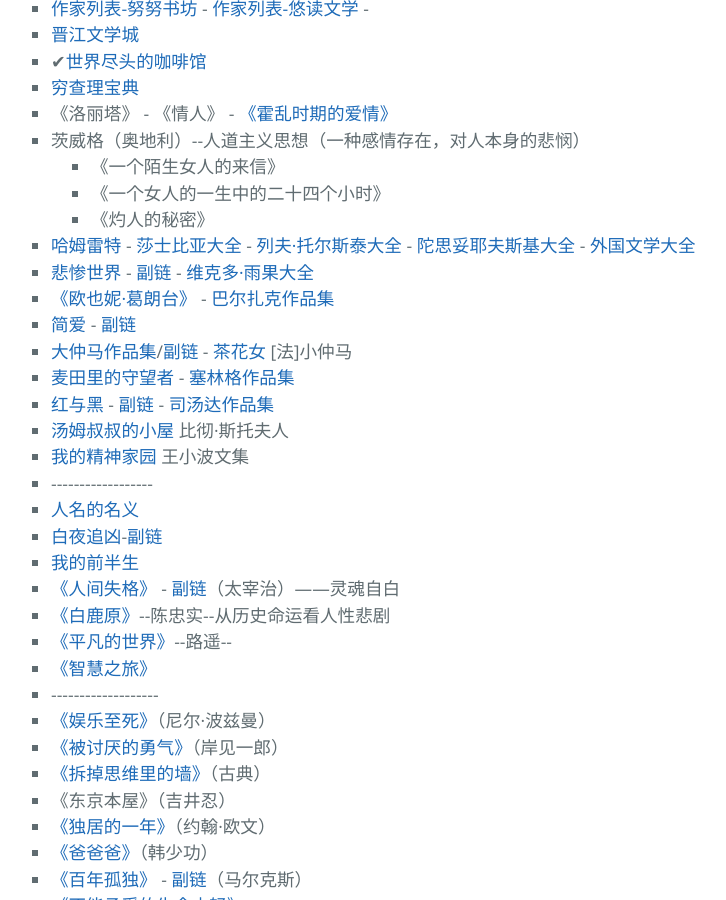
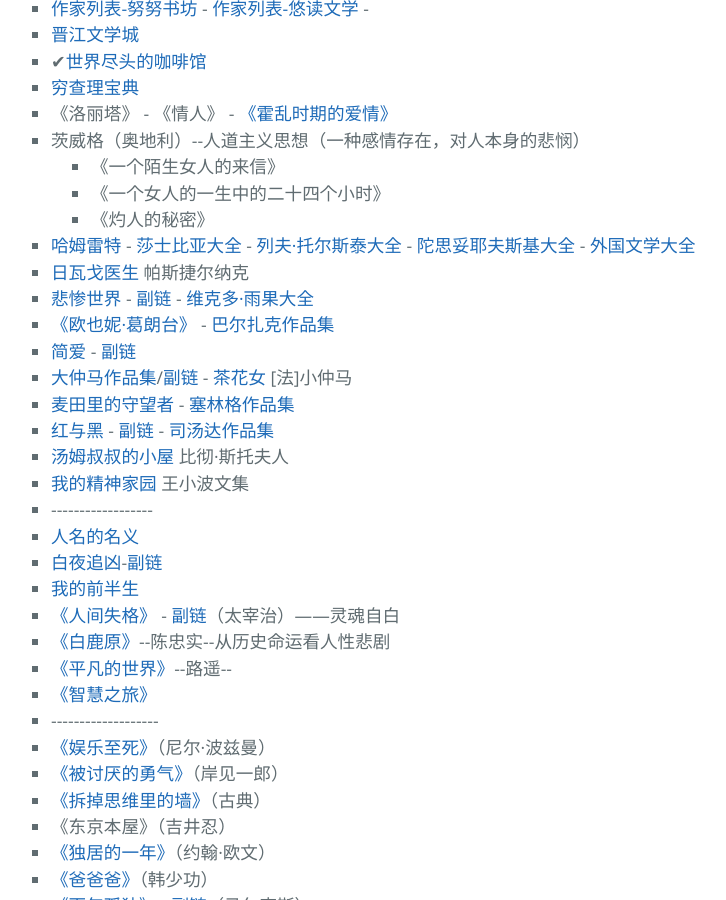
Before and after one commit to AmbroseRen/test, a Jekyll site: the page built from Library/BookListsOne.md, in a window 1280 px wide and 900 px high, scrolled down 3596 px. Shown: the whole window, without its empty margins (293-1019 px from the left). Built offline with Jekyll 4.4.1, drawn with Linux system fonts in a browser that asks for light colours; our own code applies the rules of GitHub Pages for plain Markdown files; the repository's description, which GitHub fills in, is left out.

Commit message:
Update BookListsOne.md

```diff
--- a/Library/BookListsOne.md
+++ b/Library/BookListsOne.md
@@ -203,7 +203,8 @@
                         </ul>
                     </li>
                     <li><a href="http://book.sbkk8.com/shashibiya/hamuleite/">哈姆雷特</a> - <a href="http://book.sbkk8.com/shashibiya/">莎士比亚大全</a> - <a href="http://book.sbkk8.com/waiguo/liefu/">列夫·托尔斯泰大全</a> - <a href="http://book.sbkk8.com/waiguo/tuosituoyefusiji/">陀思妥耶夫斯基大全</a> - <a href="http://book.sbkk8.com/waiguo/">外国文学大全</a></li>
-                    <li><a href="https://www.kanunu8.com/book4/10122/">悲惨世界</a> - <a href="https://www.tianyabooks.com/book/Hugo_03/">副链</a> - <a href="http://book.sbkk8.com/waiguo/yuguo/">维克多·雨果大全</a></li>
+                    <li><a href="https://www.tianyabooks.com/book/riwageyisheng/">日瓦戈医生</a> 帕斯捷尔纳克</li>
+		    <li><a href="https://www.kanunu8.com/book4/10122/">悲惨世界</a> - <a href="https://www.tianyabooks.com/book/Hugo_03/">副链</a> - <a href="http://book.sbkk8.com/waiguo/yuguo/">维克多·雨果大全</a></li>
 		    <li><a href="http://book.sbkk8.com/waiguo/baerzhakezuopinji/ouyeni_gelangtai/">《欧也妮·葛朗台》</a> - <a href="http://book.sbkk8.com/waiguo/baerzhakezuopinji/">巴尔扎克作品集</a></li>
                     <li><a href="https://www.kunnu.com/jianai/">简爱</a> - <a href="https://www.tianyabooks.com/book/Jane_Eyre/">副链</a></li>
 		    <li><a href="http://book.sbkk8.com/waiguo/dazhongmazuopinji/">大仲马作品集</a>/<a href="https://www.kanunu8.com/files/writer/10191.html">副链</a> - <a href="https://www.kunnu.com/chahuanv/">茶花女</a> [法]小仲马</li>
```
